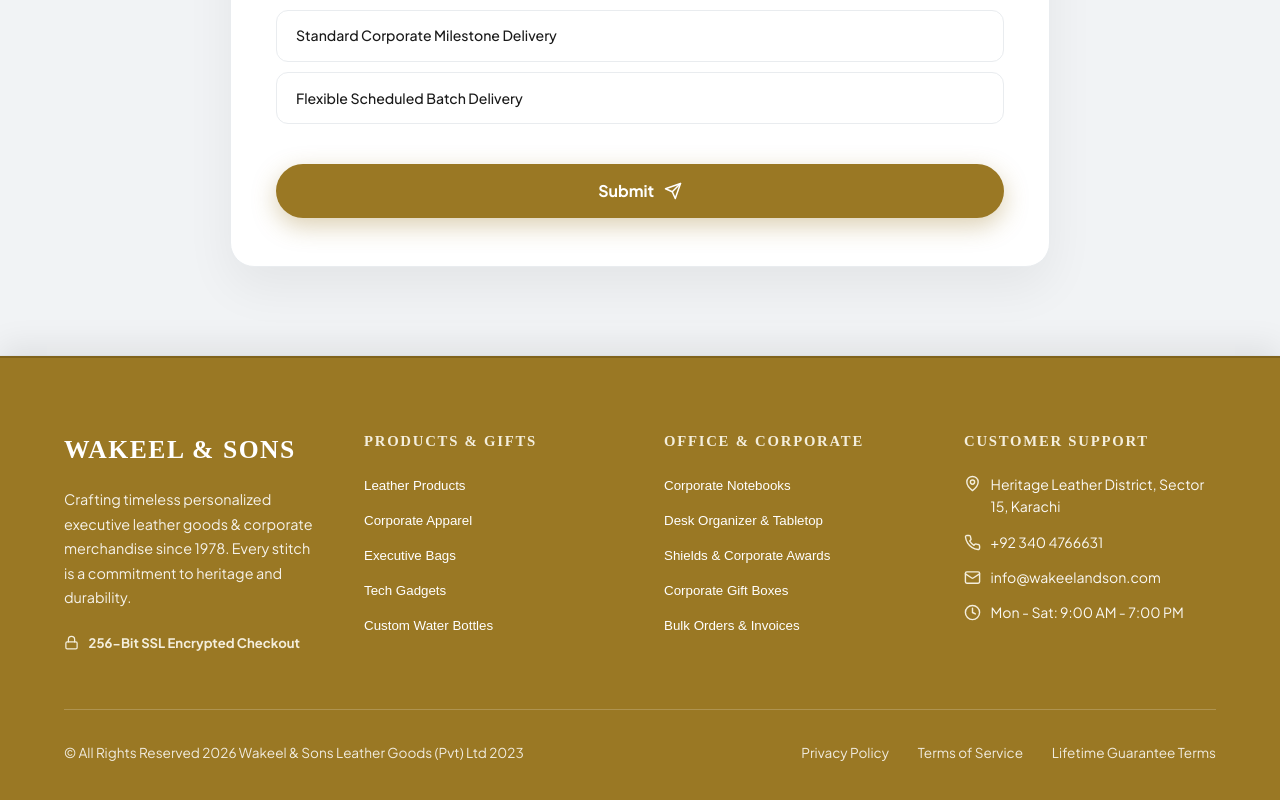
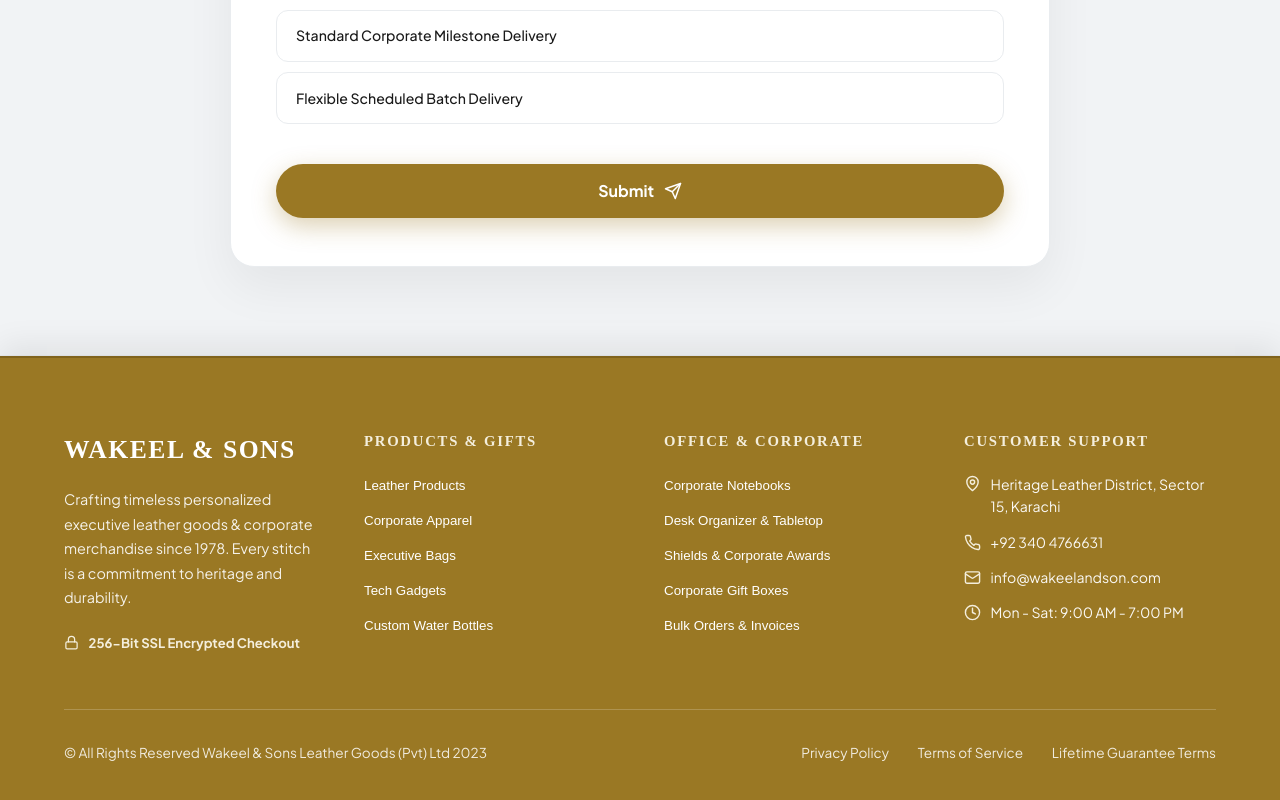
Before and after one commit to Basma-Hassan95/corporate-ecommerce, a React (Vite) app: page / in a window 1280 px wide. Shown: the part 7818-8618 px from the top of the page. Built offline with nearby package versions, Linux system fonts and the light colour scheme; the HTML template or start-up script is replaced by a standard one; a web font is replaced by a local one.

Commit message:
remove 2026 from footer copyright

```diff
--- a/src/components/Footer.jsx
+++ b/src/components/Footer.jsx
@@ -183,7 +183,7 @@
         {/* Bottom Copyright Bar */}
         <div style={{ borderTop: '1px solid rgba(255, 255, 255, 0.2)', paddingTop: '2rem', display: 'flex', justifyContent: 'space-between', alignItems: 'center', flexWrap: 'wrap', gap: '1rem', fontSize: '0.85rem', color: 'rgba(255, 255, 255, 0.85)' }}>
           <div>
-            © All Rights Reserved 2026 Wakeel &amp; Sons Leather Goods (Pvt) Ltd 2023
+            © All Rights Reserved Wakeel &amp; Sons Leather Goods (Pvt) Ltd 2023
           </div>
 
           <div style={{ display: 'flex', gap: '1.8rem' }}>
```
